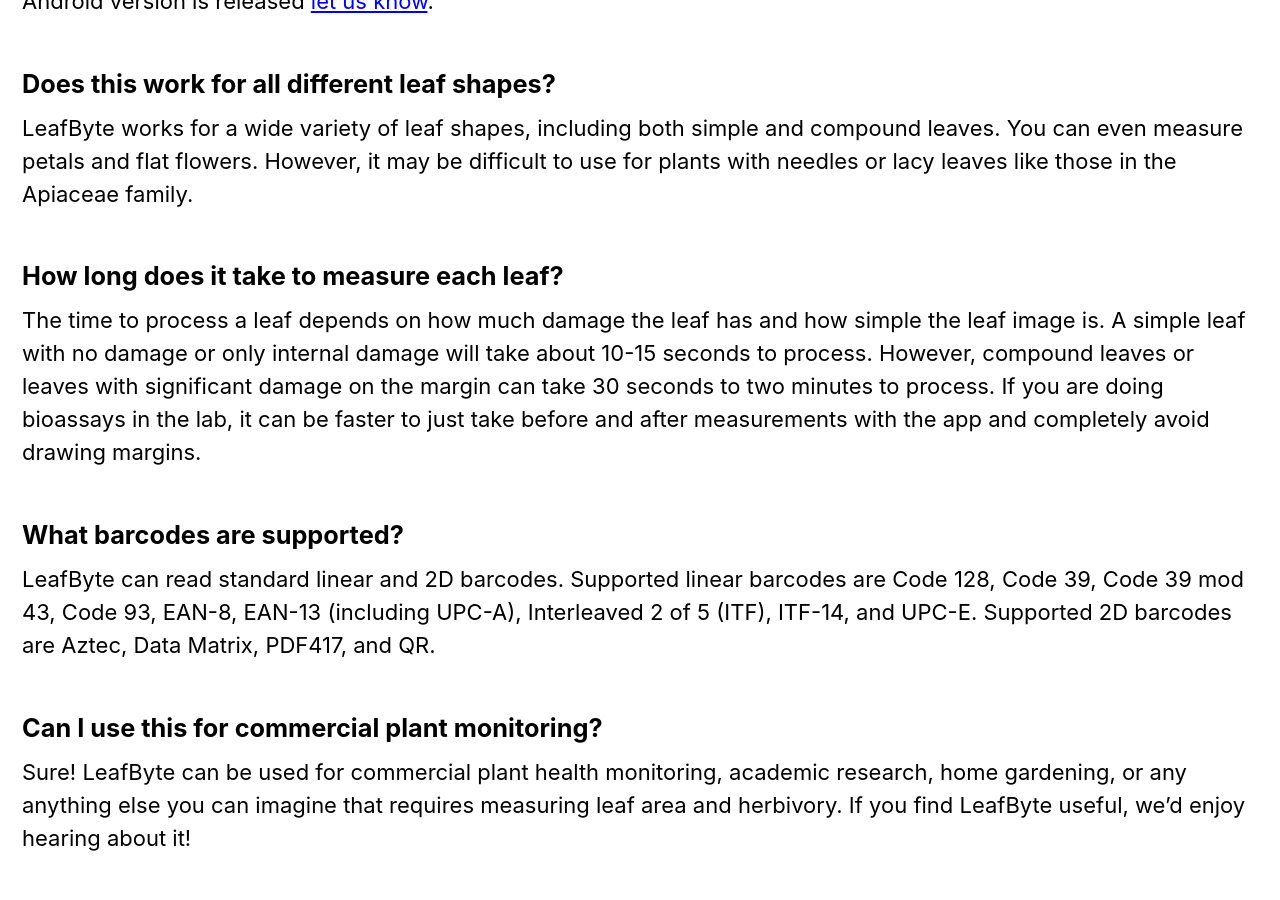
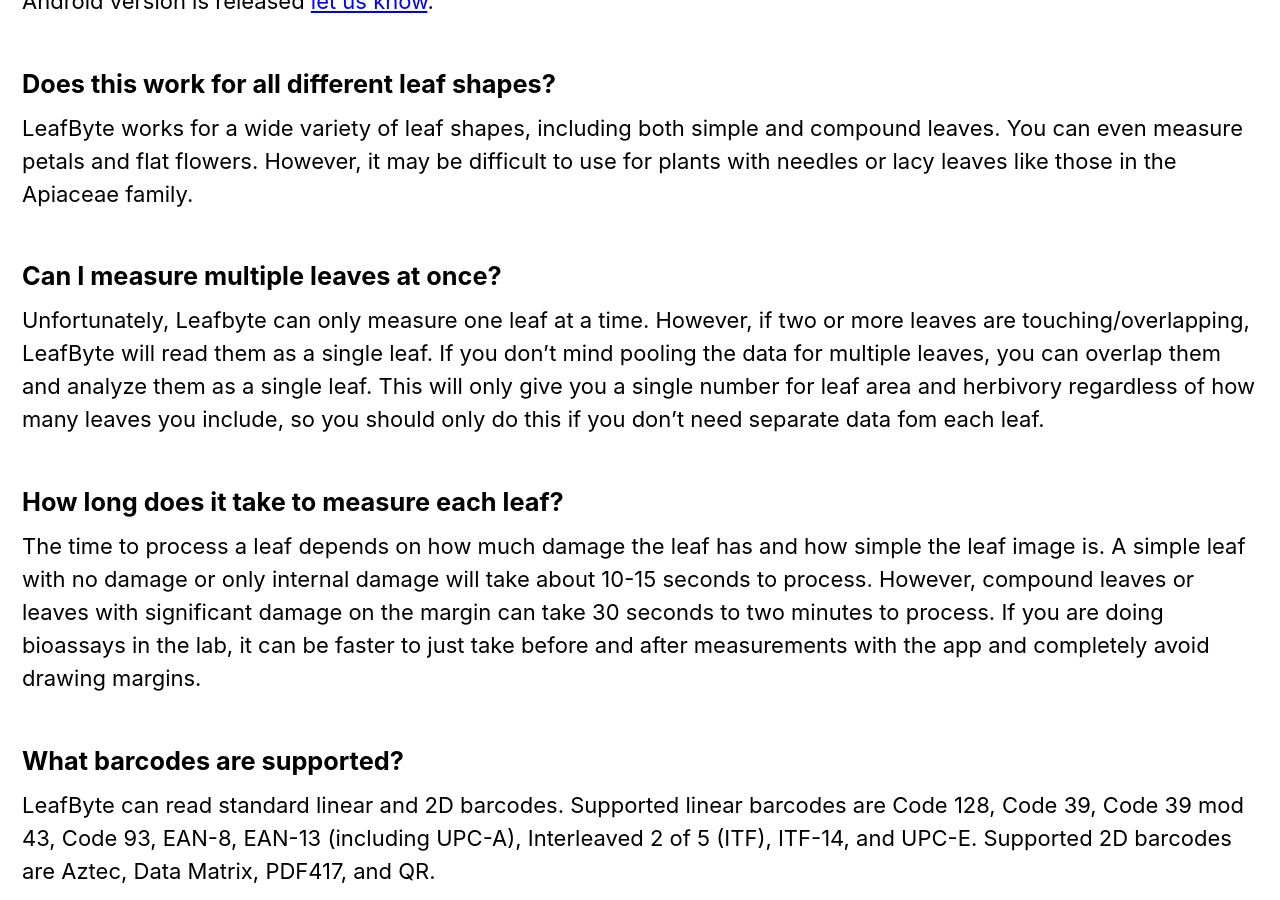
Before and after one commit to Zoegp/zoegp.github.io, a Jekyll site: the page built from leafbyte-faqs.md, in a window 1280 px wide and 900 px high, scrolled down 872 px. Built offline with Jekyll 4.4.1, drawn with Linux system fonts in a browser that asks for light colours; cached includes are drawn as plain includes; nearby versions of some CDN libraries.

Commit message:
Update leafbyte-faqs.md
Added notes on measuring multiple leaves at once.

```diff
--- a/leafbyte-faqs.md
+++ b/leafbyte-faqs.md
@@ -20,6 +20,9 @@
 
 ##### Does this work for all different leaf shapes?
 LeafByte works for a wide variety of leaf shapes, including both simple and compound leaves. You can even measure petals and flat flowers. However, it may be difficult to use for plants with needles or lacy leaves like those in the Apiaceae family.
+
+##### Can I measure multiple leaves at once?
+Unfortunately, Leafbyte can only measure one leaf at a time. However, if two or more leaves are touching/overlapping, LeafByte will read them as a single leaf. If you don't mind pooling the data for multiple leaves, you can overlap them and analyze them as a single leaf. This will only give you a single number for leaf area and herbivory regardless of how many leaves you include, so you should only do this if you don't need separate data fom each leaf.
 
 ##### How long does it take to measure each leaf?
 The time to process a leaf depends on how much damage the leaf has and how simple the leaf image is. A simple leaf with no damage or only internal damage will take about 10-15 seconds to process. However, compound leaves or leaves with significant damage on the margin can take 30 seconds to two minutes to process. If you are doing bioassays in the lab, it can be faster to just take before and after measurements with the app and completely avoid drawing margins.
```
